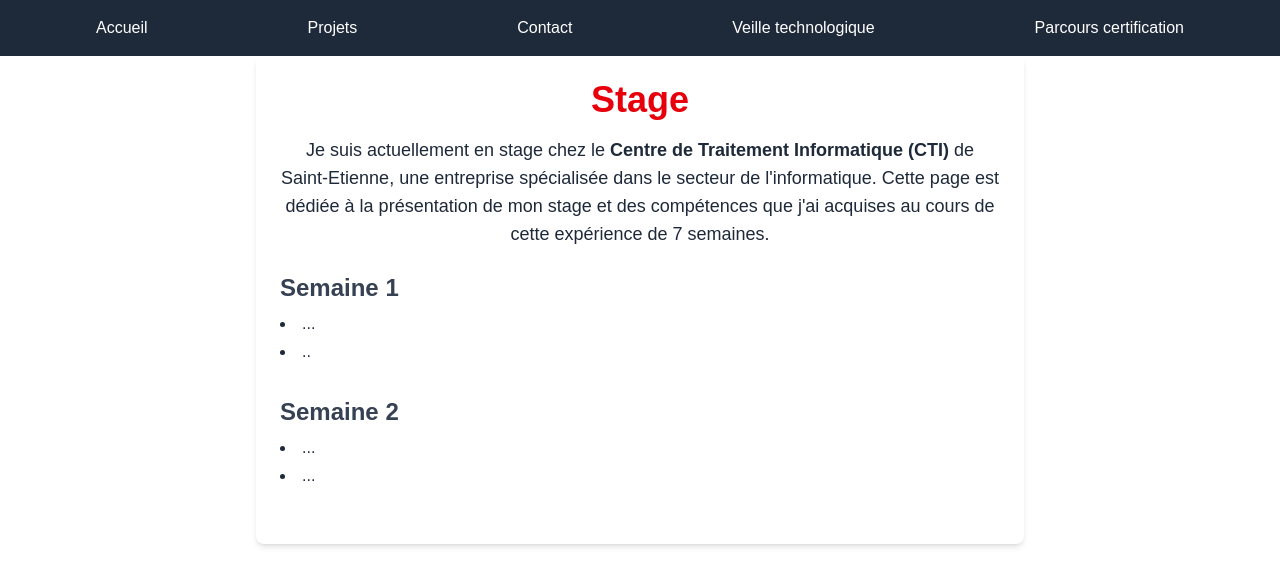
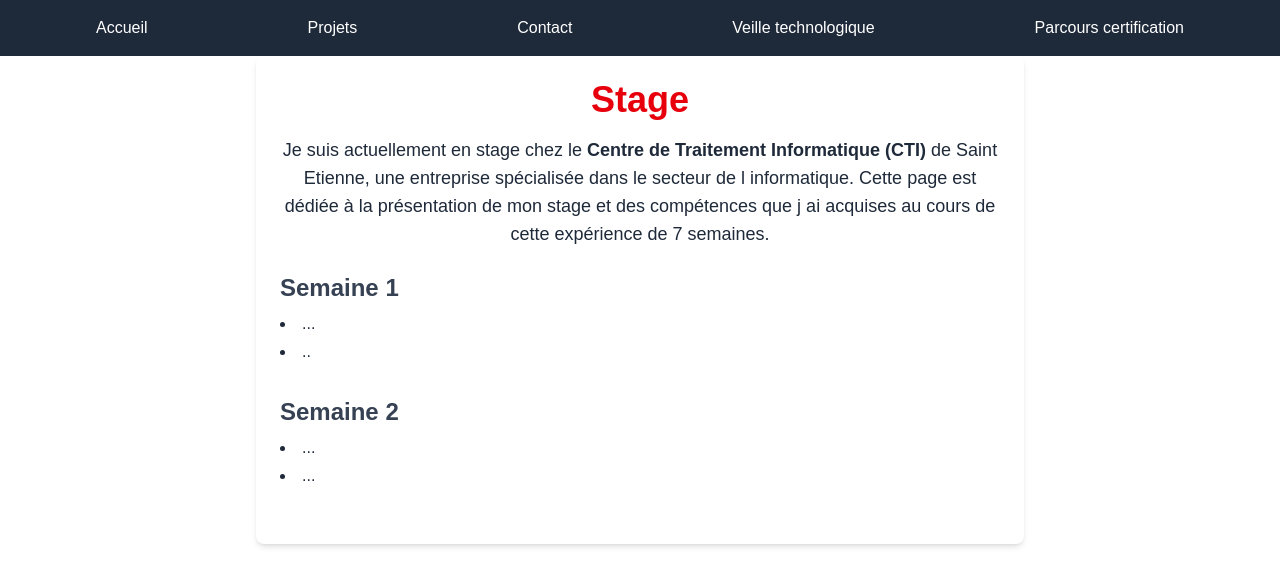
Before and after one commit to alisee-f/Portfolio, a Next.js app: page /stage in a window 1280 px wide. Shown: the top 586 px of the page. Built offline with nearby package versions, Linux system fonts and the light colour scheme.

Commit message:
fix error 2

```diff
--- a/src/app/stage/page.js
+++ b/src/app/stage/page.js
@@ -4,8 +4,8 @@ export default function Stage() {
         <h1 className="text-4xl font-bold text-red-600 mb-4 text-center">Stage</h1>
 
         <p className="text-lg mb-6 text-center">
-            Je suis actuellement en stage chez le <strong>Centre de Traitement Informatique (CTI)</strong> de Saint-Etienne, une entreprise spécialisée dans le secteur de l&apos;informatique.
-            Cette page est dédiée à la présentation de mon stage et des compétences que j&apos;ai acquises au cours de cette expérience de 7 semaines.
+            Je suis actuellement en stage chez le <strong>Centre de Traitement Informatique (CTI)</strong> de Saint Etienne, une entreprise spécialisée dans le secteur de l informatique.
+            Cette page est dédiée à la présentation de mon stage et des compétences que j ai acquises au cours de cette expérience de 7 semaines.
         </p>
 
         <section className="mb-8">
```
